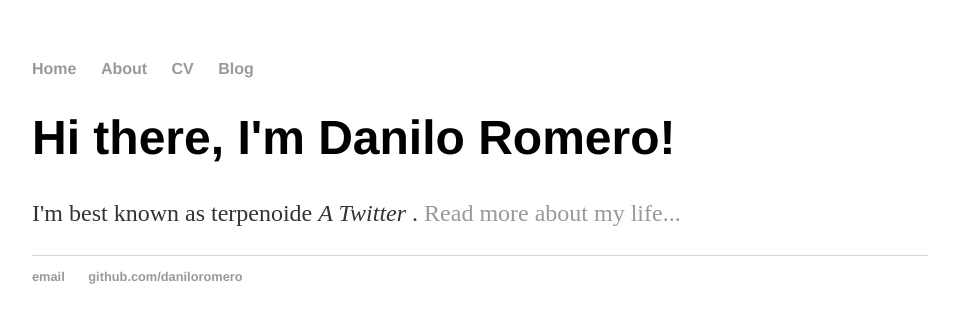
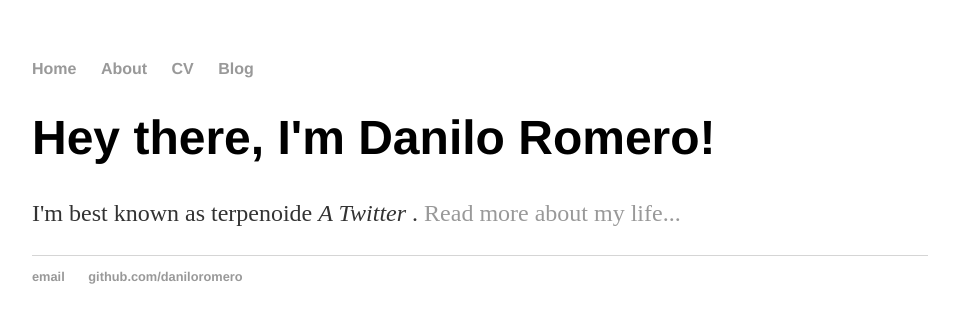
Before and after one commit to daniloromero/daniloromero.github.io, a Jekyll site: the page built from index.html, in a window 1280 px wide. Shown: the top 323 px of the page, without its empty margins (160-1119 px from the left). Built offline with Jekyll 4.4.1, drawn with Linux system fonts in a browser that asks for light colours.

Commit message:
Update title

```diff
--- a/index.html
+++ b/index.html
@@ -3,6 +3,6 @@ layout: default
 title: Danilo Romero, Full-stack Software Developer
 ---
 <div class="blurb">
-        <h1>Hi there, I'm Danilo Romero!</h1>
+        <h1>Hey there, I'm Danilo Romero!</h1>
         <p>I'm best known as terpenoide <em>A Twitter</em> . <a href="/about">Read more about my life...</a></p>
 </div><!-- /.blurb -->
```
